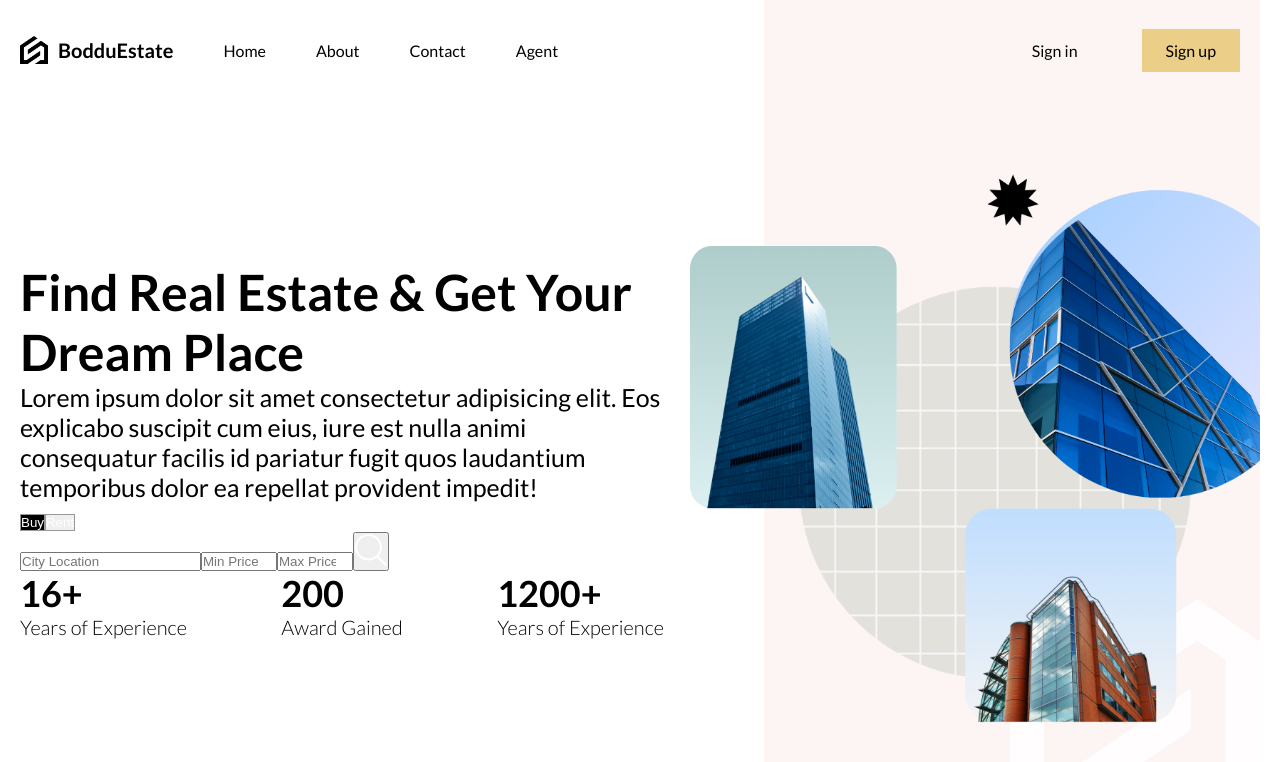
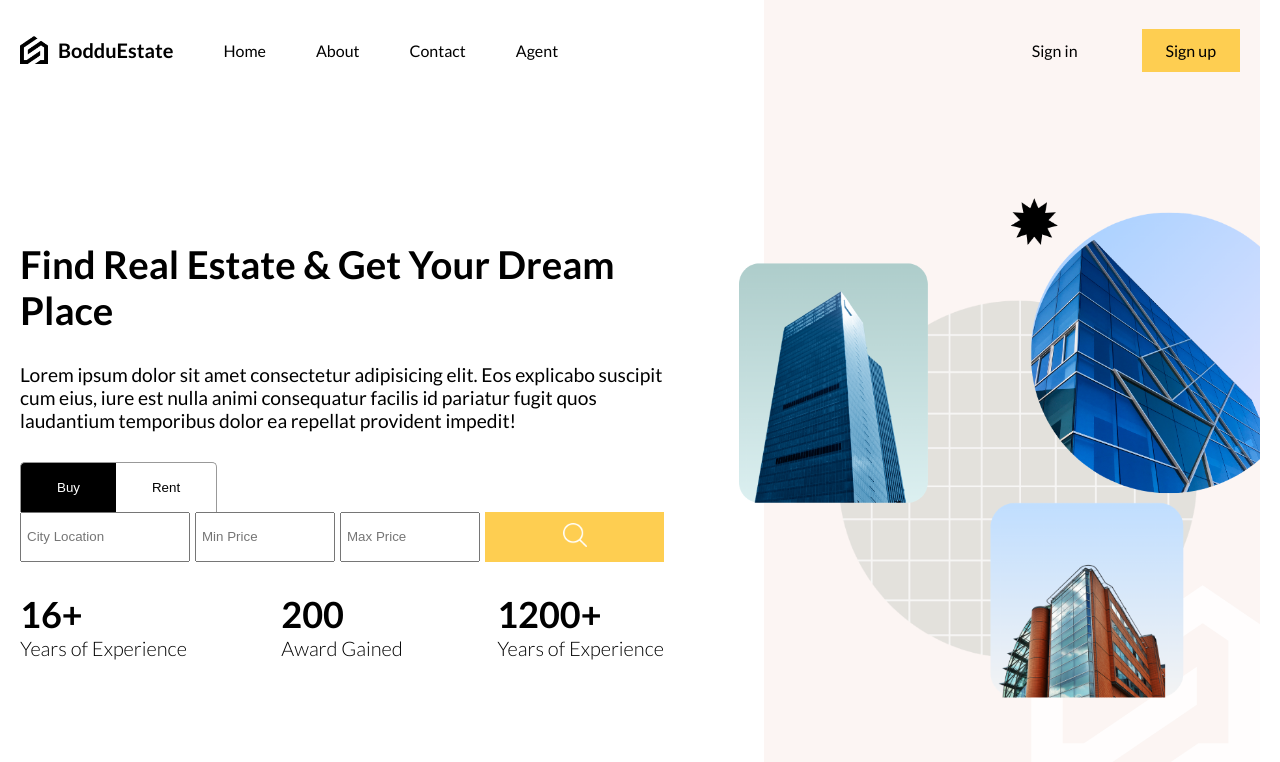
Before and after one commit to Saisivaji/real-estate-ui, a React (Vite) app: page / in a window 1280 px wide. Shown: the top 762 px of the page. Built offline with nearby package versions, Linux system fonts and the light colour scheme.

Commit message:
Improve search bar design

```diff
--- a/src/components/navbar/navbar.scss
+++ b/src/components/navbar/navbar.scss
@@ -52,7 +52,7 @@ nav {
       margin: 20px;
     }
     .register {
-      background-color: #ebce87;
+      background-color: #fece51;
     }
     .menuIcon {
       display: none;
--- a/src/components/searchBar/searchBar.scss
+++ b/src/components/searchBar/searchBar.scss
@@ -1,15 +1,89 @@
+@import "../../responsive.scss";
 .searchBar {
   .type {
     button {
-      padding: 16px 36 px;
+      padding: 16px 36px;
       border: 1px solid #999;
       cursor: pointer;
-      color: white;
+      border-bottom: none;
+      background-color: #fff;
+      text-transform: capitalize;
+      height: 50px;
 
       &.active {
         background-color: black;
         color: white;
       }
+      &:first-child {
+        border-top-left-radius: 5px;
+        border-right: none;
+      }
+      &:last-child {
+        border-top-right-radius: 5px;
+        border-left: none;
+      }
+    }
+  }
+  form {
+    border: 1px solid #999;
+    display: flex;
+    justify-content: space-between;
+    height: 50px;
+    gap: 5px;
+
+    @include lg {
+      border: none;
+    }
+
+    @include sm {
+      flex-direction: column;
+      border: none;
+      width: 400px;
+    }
+
+    input {
+      padding: 0px 10px;
+      width: 170px;
+      @include lg {
+        padding: 0px 5px;
+        &:nth-child(2),
+        &:nth-child(3) {
+          width: 140px;
+        }
+      }
+      @include md {
+        width: auto;
+        &:nth-child(2),
+        &:nth-child(3) {
+          width: auto;
+        }
+      }
+      @include sm {
+        padding: 5%;
+      }
+    }
+    button {
+      border: none;
+      cursor: pointer;
+      background-color: #fece51;
+      flex: 1;
+      height: 50px;
+      @include sm {
+        height: auto;
+        width: 90px;
+      }
+      // @include lg {
+      //   width: 40px;
+      // }
+
+      img {
+        width: 24px;
+      @include sm {
+        height: 25px;
+        width: 20px;
+      }
+
+      }
     }
   }
 }
--- a/src/responsive.scss
+++ b/src/responsive.scss
@@ -1,5 +1,5 @@
 @mixin sm {
-  @media (max-width: 738px) {
+  @media (max-width: 588px) {
     @content;
   }
 }
--- a/src/routes/homepage/HomePage.jsx
+++ b/src/routes/homepage/HomePage.jsx
@@ -4,8 +4,8 @@ export default function HomePage() {
   return (
     <div className="homePage">
       <div className="textContainer">
-        <div className="wrapper">
-          <div className="title">
+        <div className="title">
+          <div className="wrapper">
             <h1>Find Real Estate & Get Your Dream Place </h1>
             <p>
               Lorem ipsum dolor sit amet consectetur adipisicing elit. Eos
--- a/src/routes/homepage/homePage.scss
+++ b/src/routes/homepage/homePage.scss
@@ -1,29 +1,67 @@
+@import "../../responsive.scss";
 .homePage {
   display: flex;
   height: 100%;
   .textContainer {
     flex: 3;
+
+    display: flex;
+    flex-direction: column;
+    justify-content: center;
+
+    @include lg {
+      display: flex;
+      flex-direction: column;
+      justify-content: center;
+    }
+    @include md {
+      display: flex;
+      flex-direction: column;
+      justify-content: center;
+    }
+    @include sm {
+      display: flex;
+      flex-direction: column;
+      justify-content: flex-start;
+    }
+
     .wrapper {
       padding-right: 100px;
       display: flex;
       flex-direction: column;
       justify-content: center;
-      gap: 50px;
+      gap: 30px;
       height: 100%;
 
-      .title{
+      @include md {
+        padding: 0%;
+      }
+
+      @include lg {
+        justify-content: center;
+        font-size: larger;
+      }
+
+      .title {
         font-size: 25px;
+        @include lg {
+          font-size: 48px;
+        }
       }
-      .boxes{
+      .boxes {
         display: flex;
         justify-content: space-between;
+        @include sm {
+          flex-direction: column;
+          display: none;
+        }
 
-        h1{
-            font-size: 36px;
+        h1 {
+          font-size: 36px;
         }
-        h2{
-            font-size: 20px;
-            font-weight: 300;
+        h2 {
+          font-size: 20px;
+          font-weight: 300;
         }
       }
     }
@@ -34,10 +72,16 @@
     position: relative;
     display: flex;
     align-items: center;
+    @include md {
+      display: none;
+    }
     img {
-      width: 115%;
+      width: 110%;
       position: absolute;
       right: 0;
+      @include lg {
+        width: 105%;
+      }
     }
   }
 }
```
